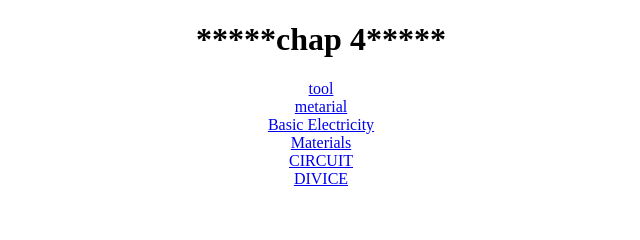
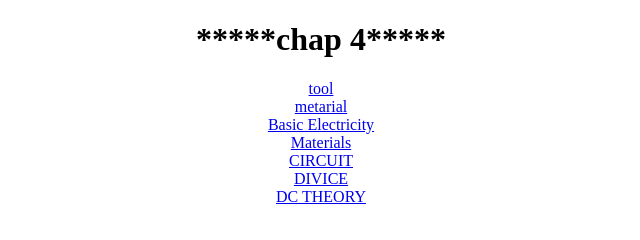
Before and after one commit to itiquiz/sudarshanbook, a plain HTML site: page index.html in a window 1280 px wide. Shown: the whole page, without its empty margins (319-959 px from the left). Drawn offline with Linux system fonts and the light colour scheme.

Commit message:
Update index.html

```diff
--- a/index.html
+++ b/index.html
@@ -20,4 +20,5 @@ h1 {text-align: center;}
 	  <center><a href="sudarshan/7">Materials</a></center>
 	   <center><a href="sudarshan/8">CIRCUIT</a></center>
 	 <center><a href="sudarshan/9">DIVICE</a></center>
+	 <center><a href="sudarshan/10">DC THEORY</a></center>
  </body>
```
